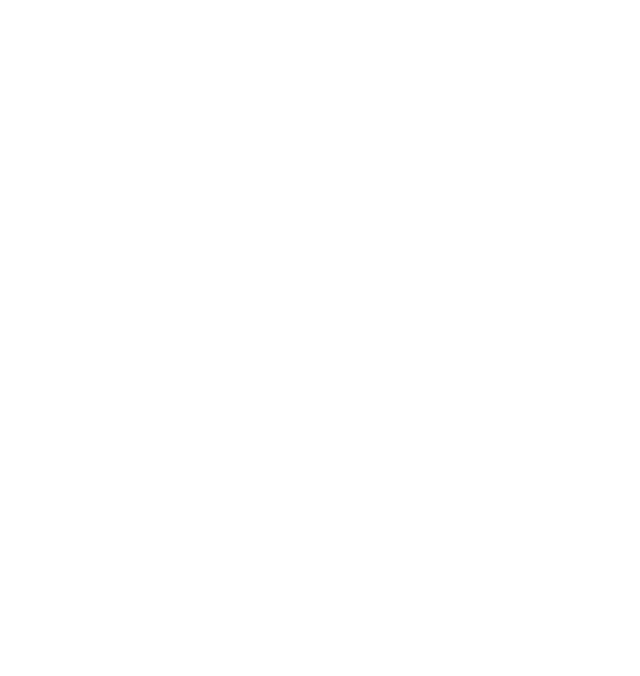
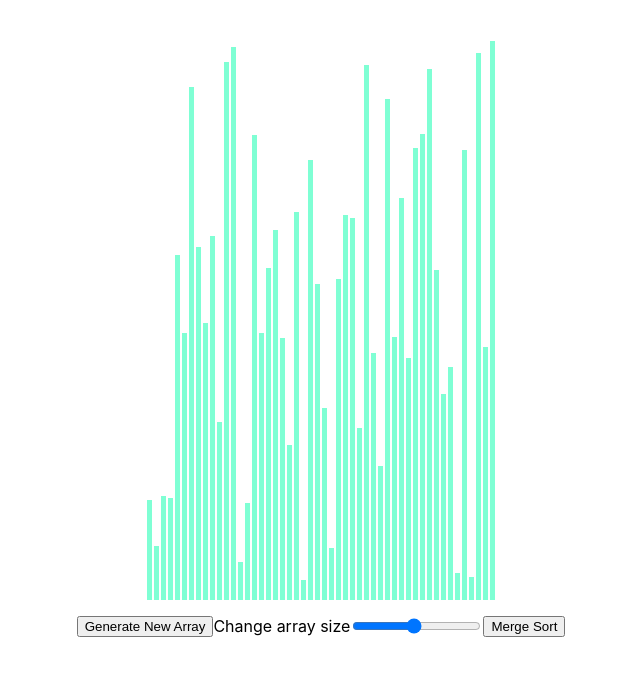
Before and after one commit to BranimirKoprivnjak/Sorting-Algorithm-Visualizer, a React (Create React App) app: page / in a window 1280 px wide. Shown: the top 676 px of the page, without its empty margins (319-959 px from the left). Built offline with nearby package versions, Linux system fonts and the light colour scheme.

Commit message:
array gen & merge sort

```diff
--- /dev/null
+++ b/src/App.module.css
@@ -0,0 +1,18 @@
+.container {
+  display: flex;
+  justify-content: center;
+  align-items: flex-end;
+  height: 600px;
+}
+
+.menu {
+  display: flex;
+  justify-content: center;
+  align-items: center;
+}
+
+.bar {
+  background-color: aquamarine;
+  margin: 0 1px;
+  width: 5px;
+}
--- a/src/App.tsx
+++ b/src/App.tsx
@@ -1,5 +1,59 @@
-const App = () => {
-  return <div></div>;
+import { ChangeEvent, useEffect, useState } from 'react';
+import { mergeSort } from './algorithms/mergeSort';
+
+import classes from './App.module.css';
+
+const App: React.FC = () => {
+  const [array, setArray] = useState<number[]>([]);
+  const [slider, setSlider] = useState<number>(50);
+
+  const sliderChangeHandler = (event: ChangeEvent<HTMLInputElement>) => {
+    setSlider(+event.target!.value);
+  };
+
+  // https://stackoverflow.com/questions/1527803/generating-random-whole-numbers-in-javascript-in-a-specific-range
+  const generateArrayHandler = () => {
+    const generatedArray: number[] = [];
+    for (let i = 0; i < slider; i++)
+      // duplicated values allowed!
+      generatedArray.push(Math.floor(Math.random() * (800 - 5 + 1)) + 5);
+    setArray(generatedArray);
+  };
+
+  const mergeSortHandler = () => {
+    setArray(prevState => mergeSort(prevState));
+  };
+
+  useEffect(() => {
+    generateArrayHandler();
+  }, [slider]);
+
+  return (
+    <>
+      <div className={classes.container}>
+        {array.map((value, index) => (
+          <div
+            key={index}
+            className={classes.bar}
+            style={{
+              height: `${value * 0.7}px`,
+            }}
+          ></div>
+        ))}
+      </div>
+      <div className={classes.menu}>
+        <button onClick={generateArrayHandler}>Generate New Array</button>
+        <p>Change array size</p>
+        <input
+          type="range"
+          min="5"
+          max="100"
+          onChange={sliderChangeHandler}
+        ></input>
+        <button onClick={mergeSortHandler}>Merge Sort</button>
+      </div>
+    </>
+  );
 };
 
 export default App;
--- /dev/null
+++ b/src/algorithms/mergeSort.js
@@ -0,0 +1,27 @@
+// merge sort using recursion
+export const mergeSort = array => {
+  if (array.length <= 1) return array;
+
+  const middle = Math.floor(array.length / 2);
+
+  const leftHalf = array.slice(0, middle);
+  const rightHalf = array.slice(middle);
+
+  return merge(mergeSort(leftHalf), mergeSort(rightHalf));
+};
+
+const merge = (leftHalf, rightHalf) => {
+  let resultArray = [],
+    leftIndex = 0,
+    rightIndex = 0;
+
+  while (leftIndex < leftHalf.length && rightIndex < rightHalf.length) {
+    if (leftHalf[leftIndex] < rightHalf[rightIndex])
+      resultArray.push(leftHalf[leftIndex++]);
+    else resultArray.push(rightHalf[rightIndex++]);
+  }
+
+  return resultArray
+    .concat(leftHalf.slice(leftIndex))
+    .concat(rightHalf.slice(rightIndex));
+};
```
